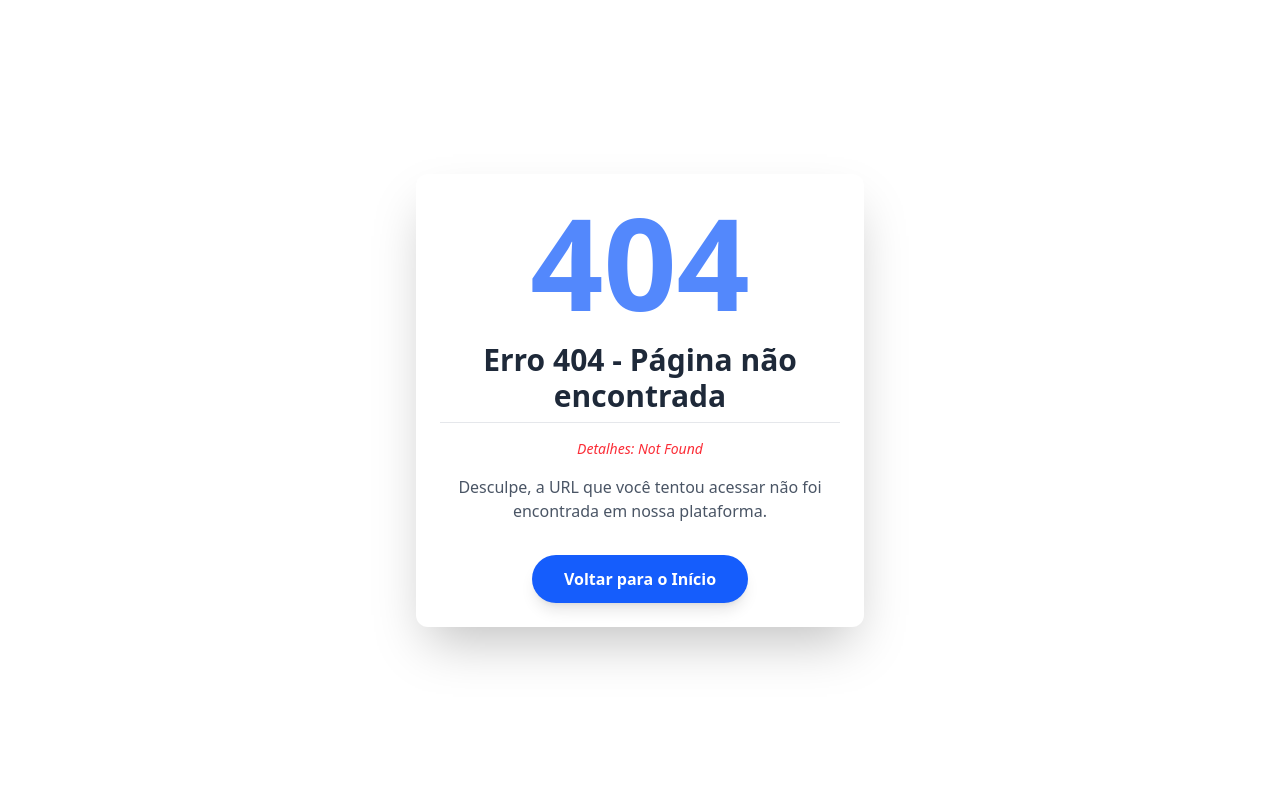
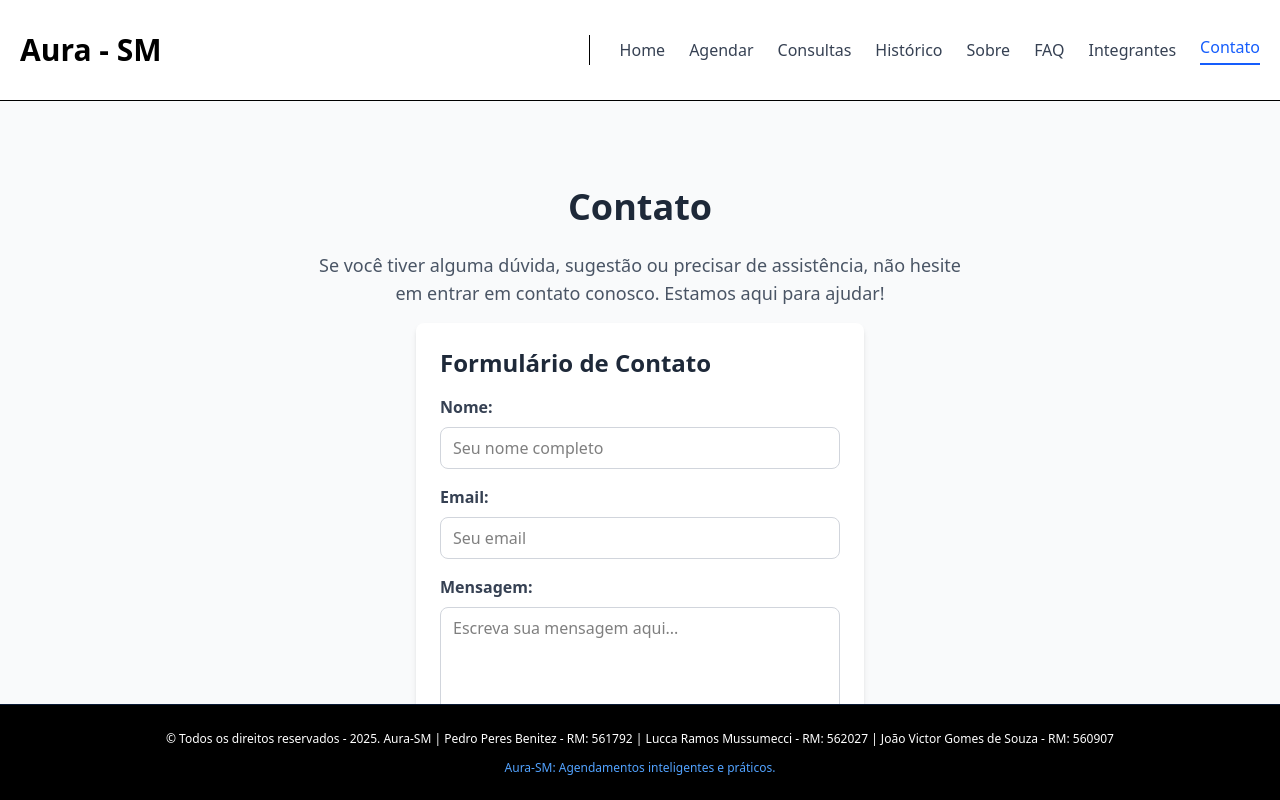
Before and after one commit to Jounaxis/Aura-SM, a React (Vite) app in the folder Aura-SM/: page /contato in a window 1280 px wide. Before the commit this address had no page. Built offline with nearby package versions, Linux system fonts and the light colour scheme.

Commit message:
Adiciona nova rota e componente "Contato" com formulário de contato e informações de assistência.

```diff
--- a/Aura-SM/src/components/Menu/Menu.tsx
+++ b/Aura-SM/src/components/Menu/Menu.tsx
@@ -19,6 +19,7 @@ export default function Menu(){
       <NavLink to='/sobre' className={getLink}>Sobre</NavLink>
       <NavLink to='/faq' className={getLink}>FAQ</NavLink>
       <NavLink to='/integrantes' className={getLink}>Integrantes</NavLink>
+      <NavLink to='/contato' className={getLink}>Contato</NavLink>
     </nav>
   )
 }
--- a/Aura-SM/src/main.tsx
+++ b/Aura-SM/src/main.tsx
@@ -12,6 +12,7 @@ import EditarConsulta from './routes/EditarConsulta/index.tsx'
 import Integrantes from './routes/Integrantes/index.tsx'
 import Faq from './routes/Faq/index.tsx'
 import Sobre from './routes/Sobre/index.tsx'
+import Contato from './routes/Contato/index.tsx'
 import Error from './routes/Error/index.jsx'
 
 const router = createBrowserRouter([
@@ -24,6 +25,7 @@ const router = createBrowserRouter([
       {path: "/historico", element: <Historico/>},
       {path: "/integrantes", element: <Integrantes/>},
       {path: "/sobre", element: <Sobre/>},
+      {path: "/contato", element: <Contato/>},
       {path: "/faq", element: <Faq/>}
     ]
   }
--- /dev/null
+++ b/Aura-SM/src/routes/Contato/index.tsx
@@ -0,0 +1,56 @@
+export default function Contato() {
+    return (
+        <main>
+            <div className="min-h-screen flex flex-col items-center justify-center bg-gray-50 p-6">
+                <h1 className="text-4xl font-bold text-gray-800 mb-6">Contato</h1>
+                <p className="text-lg text-gray-600 mb-4 text-center max-w-2xl">
+                    Se você tiver alguma dúvida, sugestão ou precisar de assistência, não hesite em entrar em contato conosco. Estamos aqui para ajudar!
+                </p>
+                <div className="bg-white shadow-md rounded-lg p-6 w-full max-w-md">
+                    <h2 className="text-2xl font-semibold text-gray-800 mb-4">Formulário de Contato</h2>
+                    <form className="space-y-4">
+                        <div>
+                            <label htmlFor="name" className="block text-gray-700 font-bold mb-2">Nome:</label>
+                            <input
+                                type="text"
+                                id="name"
+                                className="w-full px-3 py-2 border border-gray-300 rounded-lg focus:outline-none focus:ring-4 focus:ring-blue-200 transition duration-150"
+                                placeholder="Seu nome completo"
+                                required
+                                />
+                        </div>
+                        <div>
+                            <label htmlFor="email" className="block text-gray-700 font-bold mb-2">Email:</label>
+                            <input
+                                type="email"
+                                id="email"
+                                className="w-full px-3 py-2 border border-gray-300 rounded-lg focus:outline-none focus:ring-4 focus:ring-blue-200 transition duration-150"
+                                placeholder="Seu email"
+                                required
+                                />
+                        </div>
+                        <div>
+                            <label htmlFor="message" className="block text-gray-700 font-bold mb-2">Mensagem:</label>
+                            <textarea
+                                id="message"
+                                className="w-full px-3 py-2 border border-gray-300 rounded-lg focus:outline-none focus:ring-4 focus:ring-blue-200 transition duration-150"
+                                placeholder="Escreva sua mensagem aqui..."
+                                rows={4}
+                                required
+                                ></textarea>
+                        </div>
+                        <div>
+                            <button
+                                type="submit"
+                                className="w-full bg-blue-600 text-white font-bold py-3 px-4 rounded-lg hover:bg-blue-700 focus:outline-none focus:shadow-outline transition duration-150 shadow-md hover:shadow-lg"
+                                >
+                                Enviar Mensagem
+                            </button>
+                        </div>
+                    </form>
+                </div>
+            </div>
+        </main>
+    );
+
+}
```
